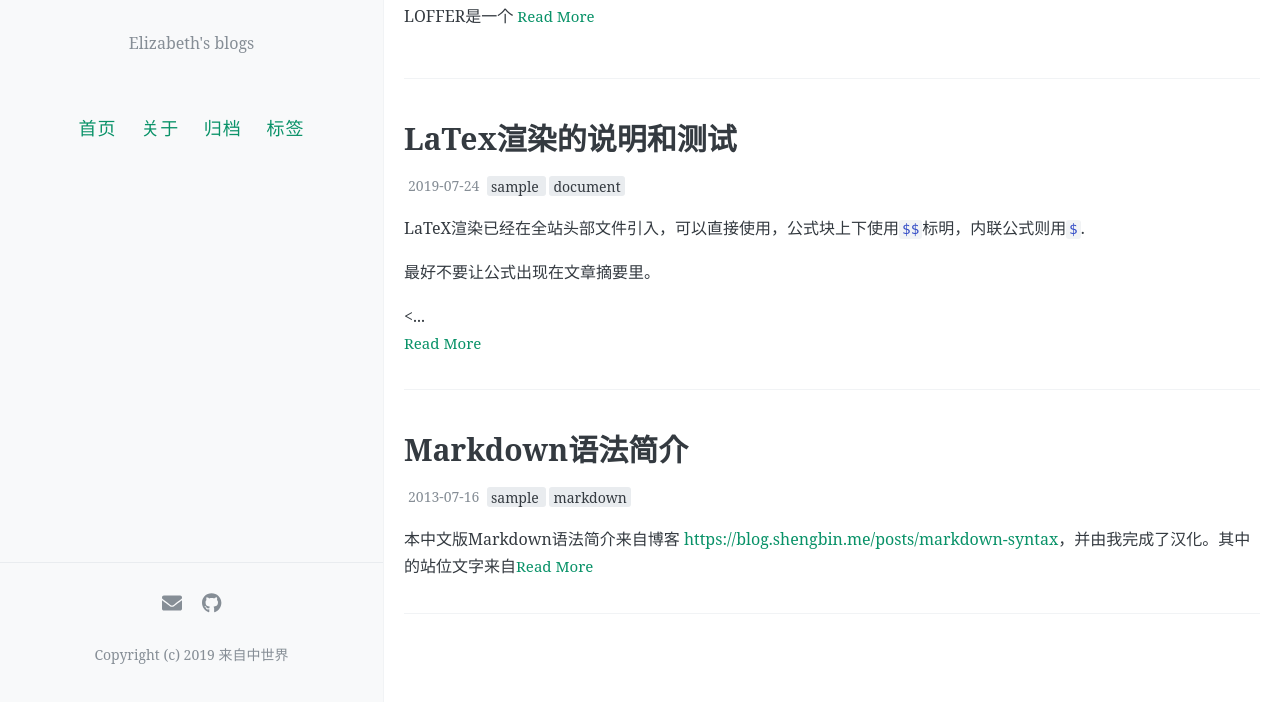
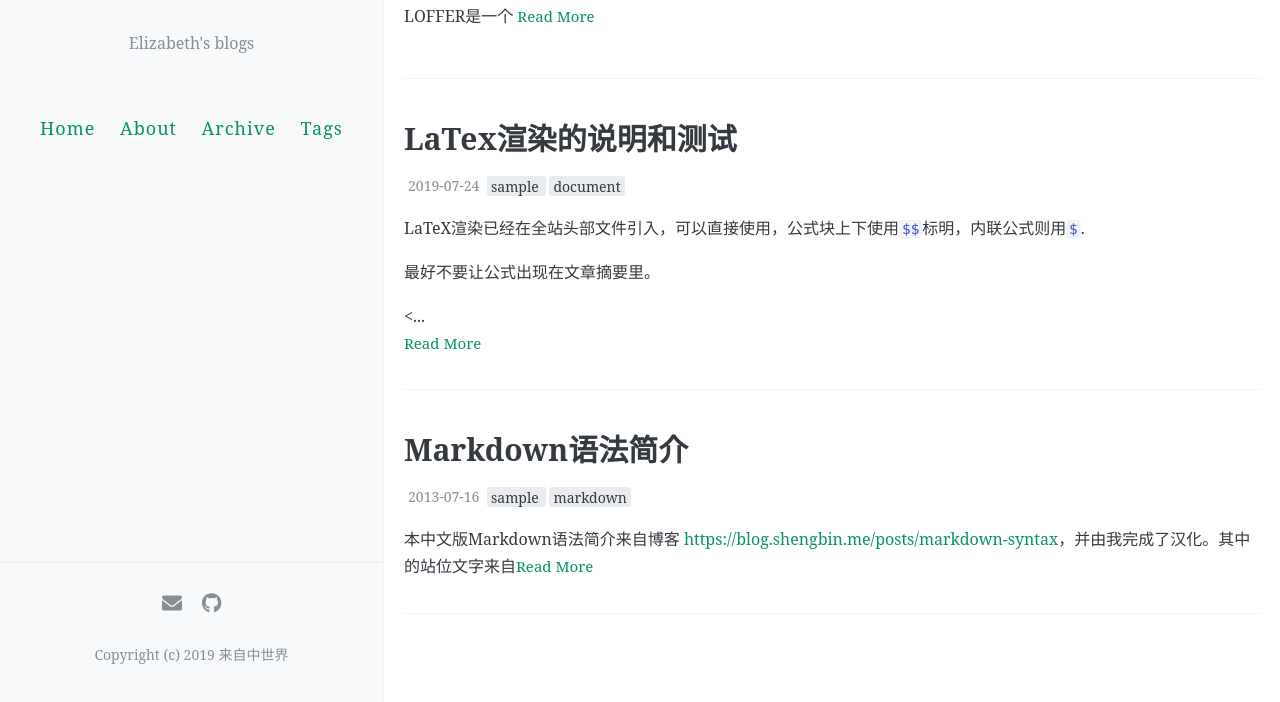
Before and after one commit to lizruonan/blogs, a Jekyll site: the page built from index.html, in a window 1280 px wide and 1037 px high. Shown: the part 335-1037 px from the top of the window. Built offline with Jekyll 4.4.1, drawn with Linux system fonts in a browser that asks for light colours; the list of posts is cut into pages by our own code; comment, search, counter and statistics services are not loaded.

```diff
--- a/_config.yml
+++ b/_config.yml
@@ -32,13 +32,13 @@ favicon: https://raw.githubusercontent.com/FromEndWorld/LOFFER/master/images/fav
 
 # 菜单中的按钮
 navigation:
-  - name: 首页
+  - name: Home
     url: /
-  - name: 关于
+  - name: About
     url: /about
-  - name: 归档
+  - name: Archive
     url: /archive
-  - name: 标签
+  - name: Tags
     url: /tags
 
 # 每页的文章数
@@ -55,7 +55,7 @@ footer-links:
   email: elizaevit@gmail.com
   facebook: #https://www.facebook.com/<>
   flickr: #https://www.flickr.com/<>
-  github: lizruonan/ruonan #https://github.com/<>
+  github: lizruonan #https://github.com/<>
   instagram: #https://instagram.com/<>
   linkedin: #https://www.linkedin.com/in/<>
   pinterest: #https://www.pinterest.com/<>
@@ -73,7 +73,7 @@ footer-text: Copyright (c) 2019 来自中世界
 #
 
 # 输入Disqus shortname，即可添加评论区
-disqus: elizabethzhao #shortname
+disqus: ruonan #shortname
 
 # 输入Gitalk相关设定，即可添加评论区，具体请看教程
 gitalk:
```
